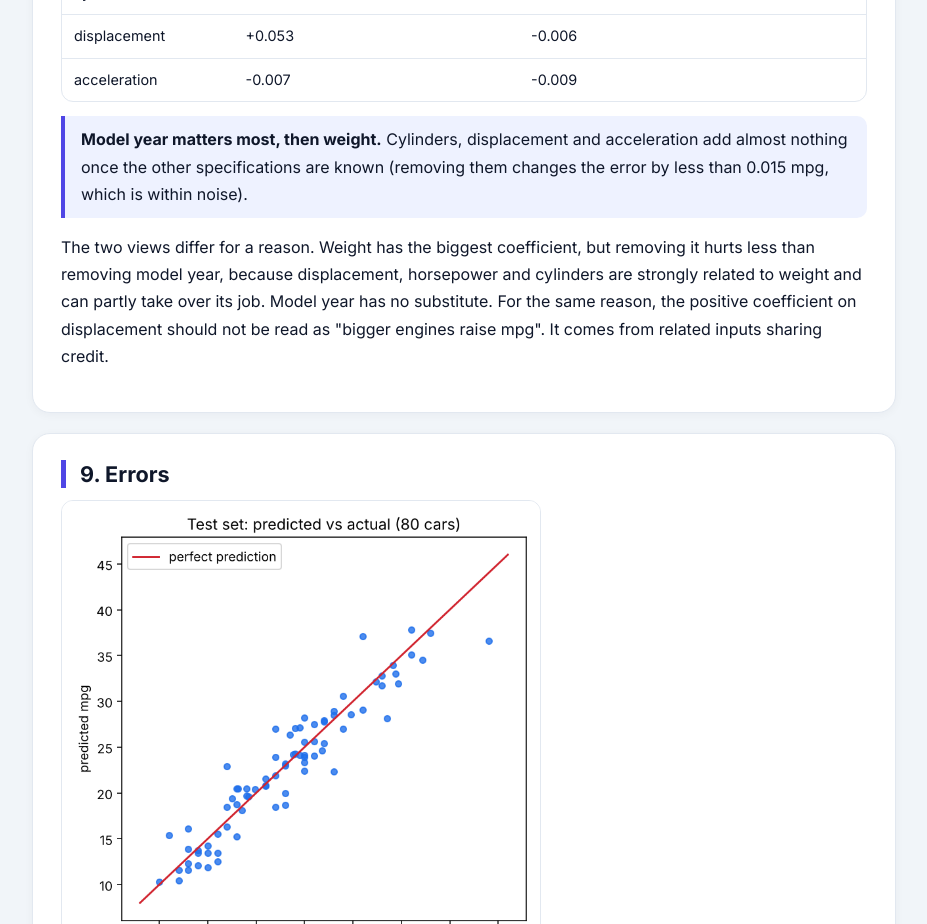
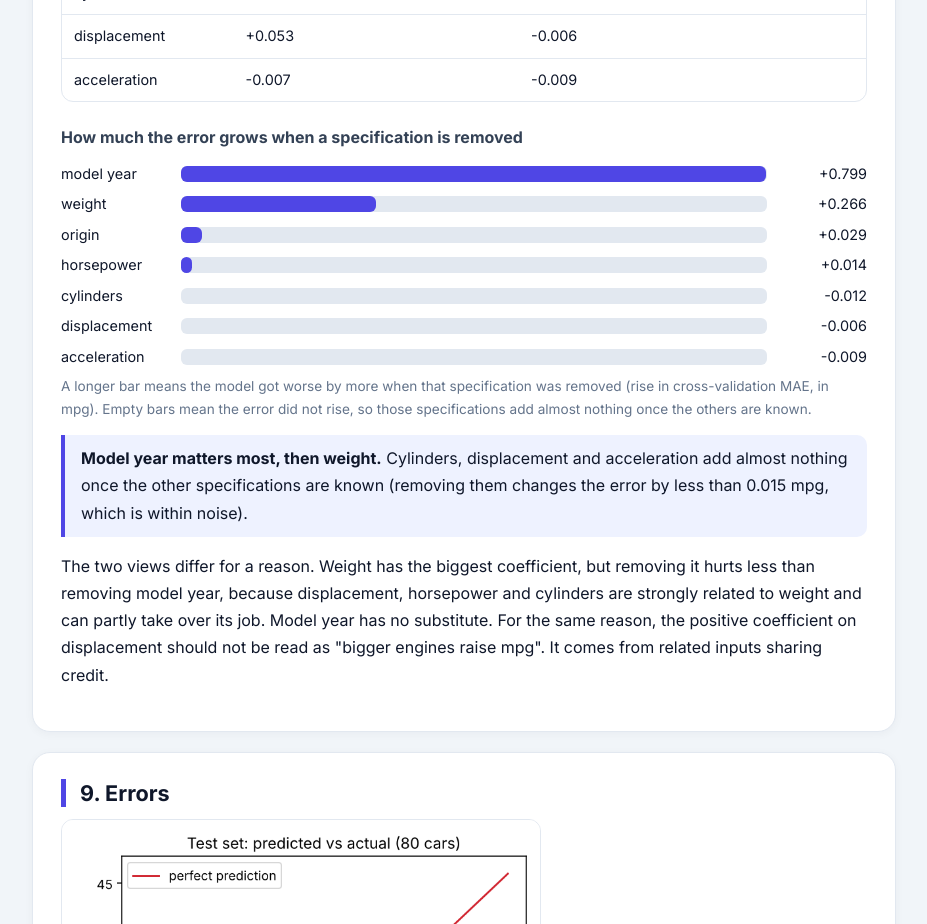
Before and after one commit to miriyalapriya/auto-mpg-project, a plain HTML site: page index.html in a window 1280 px wide. Shown: the part 6480-7404 px from the top of the page, without its empty margins (176-1103 px from the left). Drawn offline with Linux system fonts and the light colour scheme.

Commit message:
Update index.html

```diff
--- a/index.html
+++ b/index.html
@@ -311,6 +311,17 @@
         <tr><td>acceleration</td><td>-0.007</td><td>-0.009</td></tr>
       </table>
     </div>
+        <h3>How much the error grows when a specification is removed</h3>
+    <div style="margin: 10px 0 14px;">
+      <div style="display:flex;align-items:center;gap:10px;margin:6px 0;font-size:0.9rem;"><span style="width:110px;">model year</span><div style="flex:1;background:#e2e8f0;border-radius:6px;height:16px;"><div style="width:99.9%;background:#4f46e5;height:16px;border-radius:6px;"></div></div><span style="width:90px;text-align:right;">+0.799</span></div>
+      <div style="display:flex;align-items:center;gap:10px;margin:6px 0;font-size:0.9rem;"><span style="width:110px;">weight</span><div style="flex:1;background:#e2e8f0;border-radius:6px;height:16px;"><div style="width:33.3%;background:#4f46e5;height:16px;border-radius:6px;"></div></div><span style="width:90px;text-align:right;">+0.266</span></div>
+      <div style="display:flex;align-items:center;gap:10px;margin:6px 0;font-size:0.9rem;"><span style="width:110px;">origin</span><div style="flex:1;background:#e2e8f0;border-radius:6px;height:16px;"><div style="width:3.6%;background:#4f46e5;height:16px;border-radius:6px;"></div></div><span style="width:90px;text-align:right;">+0.029</span></div>
+      <div style="display:flex;align-items:center;gap:10px;margin:6px 0;font-size:0.9rem;"><span style="width:110px;">horsepower</span><div style="flex:1;background:#e2e8f0;border-radius:6px;height:16px;"><div style="width:1.8%;background:#4f46e5;height:16px;border-radius:6px;"></div></div><span style="width:90px;text-align:right;">+0.014</span></div>
+      <div style="display:flex;align-items:center;gap:10px;margin:6px 0;font-size:0.9rem;"><span style="width:110px;">cylinders</span><div style="flex:1;background:#e2e8f0;border-radius:6px;height:16px;"></div><span style="width:90px;text-align:right;">-0.012</span></div>
+      <div style="display:flex;align-items:center;gap:10px;margin:6px 0;font-size:0.9rem;"><span style="width:110px;">displacement</span><div style="flex:1;background:#e2e8f0;border-radius:6px;height:16px;"></div><span style="width:90px;text-align:right;">-0.006</span></div>
+      <div style="display:flex;align-items:center;gap:10px;margin:6px 0;font-size:0.9rem;"><span style="width:110px;">acceleration</span><div style="flex:1;background:#e2e8f0;border-radius:6px;height:16px;"></div><span style="width:90px;text-align:right;">-0.009</span></div>
+      <p style="font-size:0.85rem;color:#64748b;margin:6px 0 0;">A longer bar means the model got worse by more when that specification was removed (rise in cross-validation MAE, in mpg). Empty bars mean the error did not rise, so those specifications add almost nothing once the others are known.</p>
+    </div>
     <div class="callout"><b>Model year matters most, then weight.</b> Cylinders, displacement and acceleration add almost nothing once the other specifications are known (removing them changes the error by less than 0.015 mpg, which is within noise).</div>
     <p>The two views differ for a reason. Weight has the biggest coefficient, but removing it hurts less than removing model year, because displacement, horsepower and cylinders are strongly related to weight and can partly take over its job. Model year has no substitute. For the same reason, the positive coefficient on displacement should not be read as "bigger engines raise mpg". It comes from related inputs sharing credit.</p>
   </section>
```
